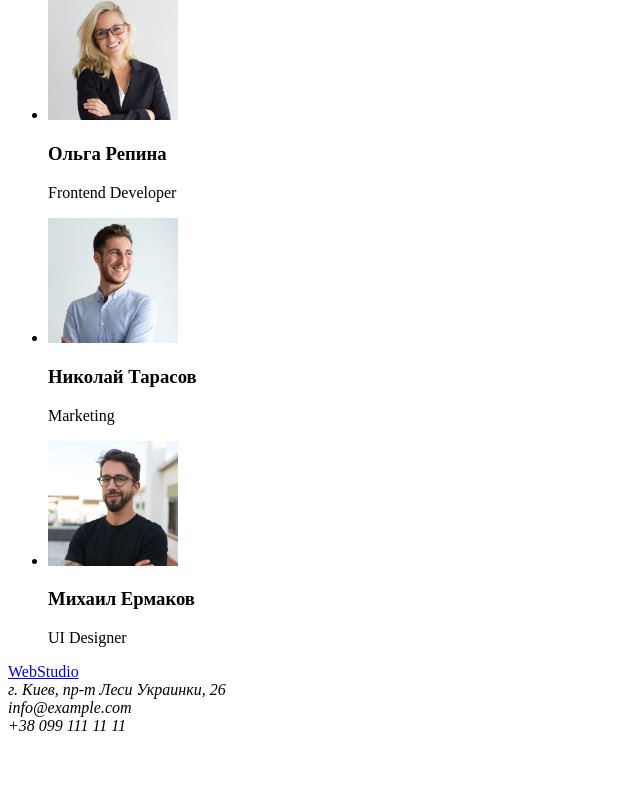
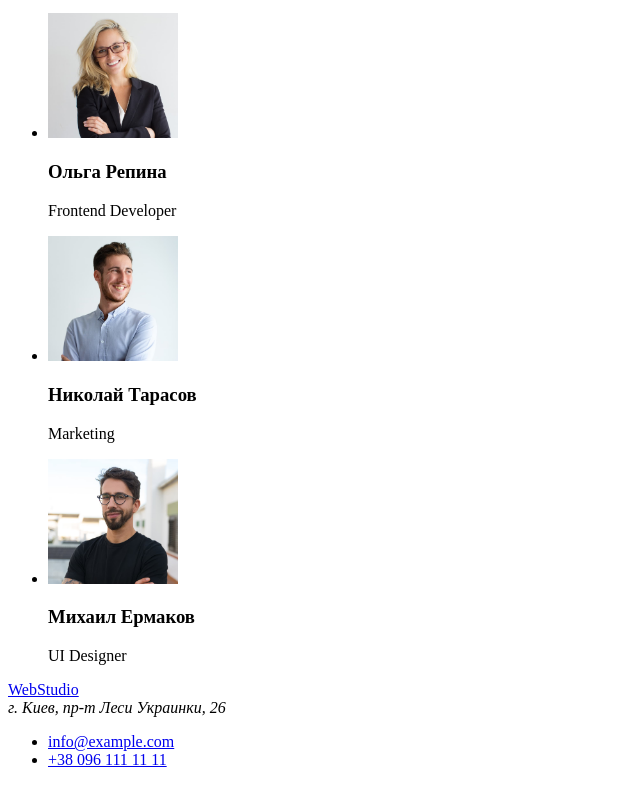
Before and after one commit to Emarhal/goit-markup-hw-01, a plain HTML site: page index.html in a window 1280 px wide. Shown: the part 1216-2001 px from the top of the page, without its empty margins (0-640 px from the left). Before the commit the page ends 1959 px from the top, so only its background shows below. Drawn offline with Linux system fonts and the light colour scheme.

Commit message:
Fixed adress and header

```diff
--- a/index.html
+++ b/index.html
@@ -17,8 +17,15 @@
         <li>Контакты</li>
     </ul>
 </nav>
-        <a href="maito:info@devstudio.com">info@devstudio.com</a>
-        <a href="tel:+380961111111">+38 096 111 11 11</a>
+        <ul>
+            <li>
+                <a href="maito:info@devstudio.com">info@devstudio.com</a>
+            </li>
+            <li>
+                <a href="tel:+380961111111">+38 096 111 11 11</a>
+            </li>
+        </ul>
+
     </header>
     <!-- Main content -->
     <main>
@@ -80,14 +87,17 @@
     </main>
     <!-- Footer -->
     <footer>
-        <section>
             <a href="/">WebStudio</a>
             <address>
-                г. Киев, пр-т Леси Украинки, 26 <br>
-                info@example.com <br>
-                +38 099 111 11 11
+                г. Киев, пр-т Леси Украинки, 26
             </address>
-        </section>
-    </footer>
+            <ul>
+                <li>
+                    <a href="maito:info@example.com">info@example.com</a>
+                </li>
+                <li>
+                    <a href="tel:+380961111111">+38 096 111 11 11</a>
+                </li>
+            </ul>
 </body>
 </html>
```
